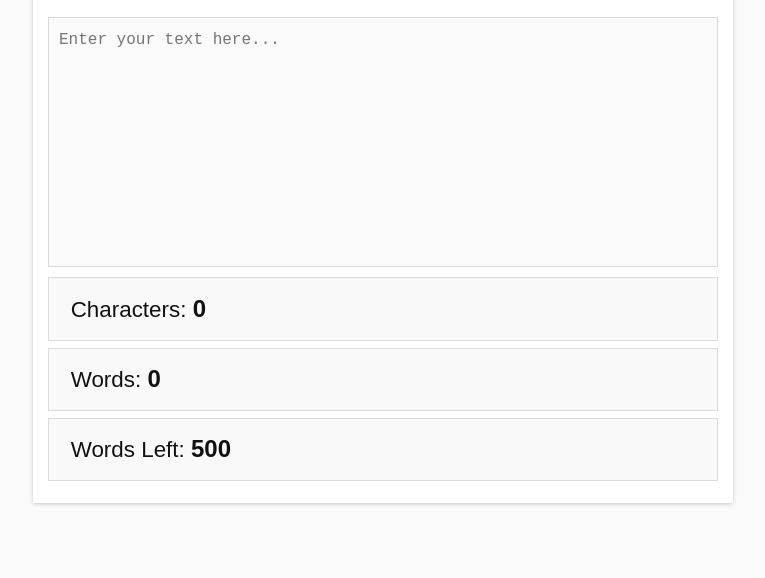
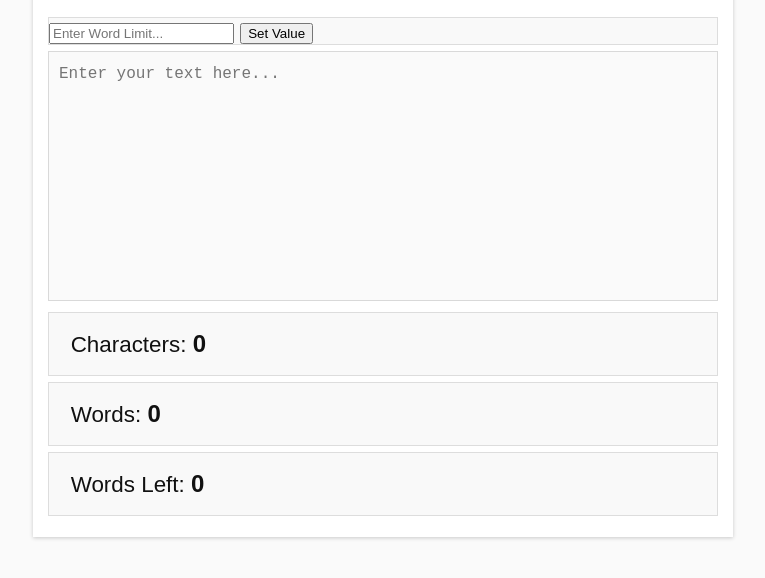
Before and after one commit to Abhishek9934/Simple-Word-Counter-Web-Tool, a plain HTML site: page index.html in a window 1280 px wide. Shown: the part 94-672 px from the top of the page, without its empty margins (257-1022 px from the left). Drawn offline with Linux system fonts and the light colour scheme.

Commit message:
Update index.html

```diff
--- a/index.html
+++ b/index.html
@@ -8,6 +8,10 @@
 
 <div class="container">
   <h1>Word Counter</h1>
+  <div class="output row">
+  <input type="number" placeholder="Enter Word Limit..." id="myInput">
+   <button type="button" onclick="getInputValue();">Set Value
+</div>
   <textarea id="text" placeholder="Enter your text here..."></textarea>
 
 
@@ -19,7 +23,7 @@
   	    <div>Words: <span id="wordCount">0</span></div>
   </div>
   <div class="output row">
-  	    <div>Words Left: <span id="wordLeft">500</span></div>
+  	    <div>Words Left: <span id="wordLeft">0</span></div>
   </div>
 </div>
 
```
